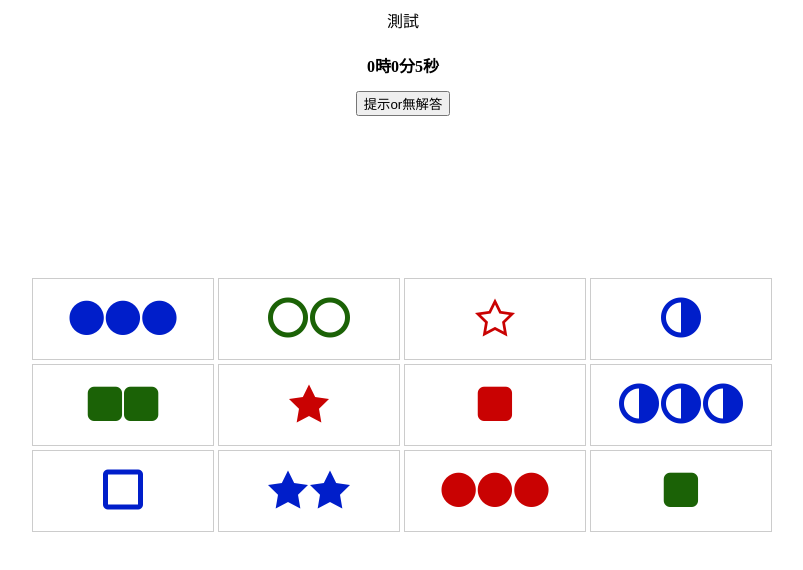
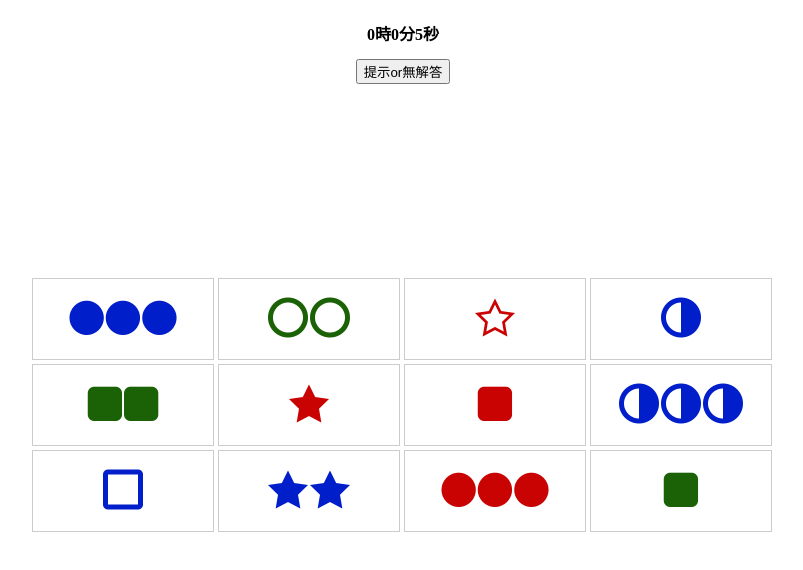
Before and after one commit to j28465/setGame, a plain HTML site: page index.html in a window 1280 px wide. Shown: the whole page, without its empty margins (237-1040 px from the left). Drawn offline with Linux system fonts and the light colour scheme.

Commit message:
測試取消

```diff
--- a/index.html
+++ b/index.html
@@ -53,7 +53,6 @@
 </head>
 <body>
     <div id="box">
-        測試
         <h4 id="time"></h4>
         <button type="button" id="hint">提示or無解答</button>
         <div id="tableBoard"></div>
```
